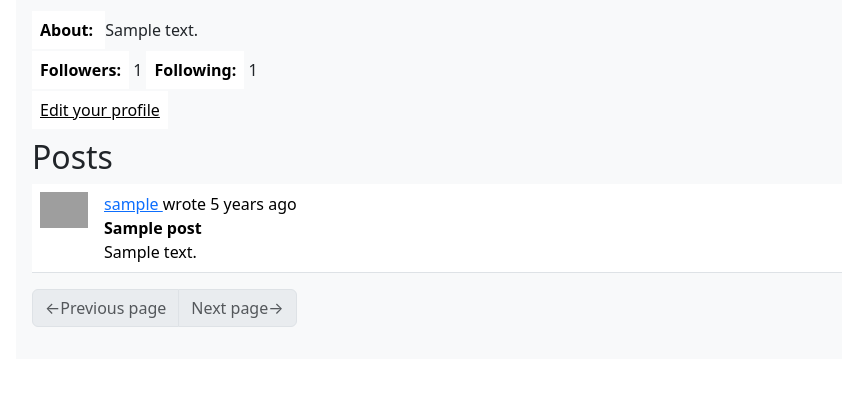
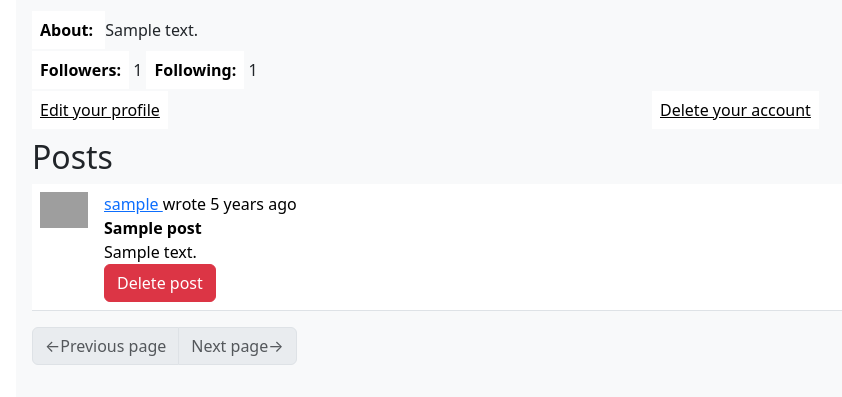
Before and after one commit to Francisiek/flask_webapp_test, a Flask app: a page that uses webapp/templates/base.html in a window 1280 px wide. Shown: the part 482-879 px from the top of the page, without its empty margins (0-842 px from the left). Before the commit the page ends 809 px from the top, so only its background shows below. Run offline with Flask 3, Linux system fonts and the light colour scheme; a user stored in the database is signed in; tables that the repository leaves empty hold one stand-in row (values such as "Sample post"); some libraries are stand-ins or nearby versions; grey boxes are pictures that could not be loaded.

Commit message:
improved translation, post and account deletion

```diff
--- a/webapp/main/routes.py
+++ b/webapp/main/routes.py
@@ -1,9 +1,11 @@
+from crypt import methods
 
 from flask import render_template, url_for, flash, redirect, request, g, current_app
 from flask_login import current_user, login_required
 from flask_babel import _, get_locale
 from datetime import datetime, timezone
 import sqlalchemy as sqa
+from urllib.parse import urlsplit, urlparse, urlunparse
 
 from webapp import db
 from webapp.main.forms import EmptyForm, PostForm, EditProfileForm, SearchForm
@@ -13,6 +15,13 @@ from webapp.main import bp
 @bp.before_request
 def before_request():
     g.locale = str(get_locale())
+
+    url = urlparse(request.url)
+    url = url._replace(scheme='')
+    url = url._replace(netloc='')
+    url = urlunparse(url)
+
+    g.current_path_and_args = url
 
     if current_user.is_authenticated:
         current_user.last_seen = datetime.now(timezone.utc)
@@ -81,6 +90,23 @@ def index_page():
 
     return render_template('index_page.html', title='Home page',
                     posts=posts, post_form=post_form, next_url=next_url, prev_url=prev_url)
+
+@bp.route('/delete_post/<post_id>', methods=['POST'])
+def delete_post(post_id):
+    post = db.session.get(Post, post_id)
+
+    next_page = request.args.get('next')
+
+    if not next_page or urlsplit(next_page).netloc != '':
+        next_page = url_for('main.index_page')
+
+    if post and current_user == post.author:
+        post.remove_post()
+        db.session.commit()
+        flash(_('Deleted that post.'))
+    else:
+        flash(_('This post doesn\'t exists.'))
+    return redirect(next_page)
 
 @bp.route('/user/<username>')
 @login_required
--- a/webapp/models.py
+++ b/webapp/models.py
@@ -19,7 +19,7 @@ followers_table = sqa.Table('followers', db.metadata,
 class SearchableMixin(object):
     @classmethod
     def search(cls, expression, page, per_page):
-        ids, total = query_index(cls.__tablename__, expression, page, per_page)
+        ids, total = query_index(cls.__class__, expression, page, per_page)
 
         if total == 0:
             return [], 0
@@ -46,25 +46,25 @@ class SearchableMixin(object):
     def after_commit(cls, session):
         for obj in session._changes['add']:
             if isinstance(obj, SearchableMixin):
-                add_to_index(obj.__tablename__, obj)
+                add_to_index(obj.__class__, obj)
         for obj in session._changes['update']:
             if isinstance(obj, SearchableMixin):
-                add_to_index(obj.__tablename__, obj)
+                add_to_index(obj.__class__, obj)
         for obj in session._changes['delete']:
             if isinstance(obj, SearchableMixin):
-                remove_from_index(cls.__tablename__, obj)
+                remove_from_index(obj.__class__, obj)
         session._changes = None
 
     @classmethod
     def reindex(cls):
         for obj in db.session.scalars(sqa.select(cls)):
-            add_to_index(cls.__tablename__, obj)
+            add_to_index(obj.__class__, obj)
 
 db.event.listen(db.session, 'before_commit', SearchableMixin.before_commit)
 db.event.listen(db.session, 'after_commit', SearchableMixin.after_commit)
 
 class User(UserMixin, db.Model):
-    __searchable = ['username']
+    __searchable__ = ['username']
     id:         sqo.Mapped[int] = sqo.mapped_column(primary_key=True)
     username:   sqo.Mapped[str] = sqo.mapped_column(sqa.String(64), index=True, unique=True)
     email:      sqo.Mapped[str] = sqo.mapped_column(sqa.String(128), index=True, unique=True)
@@ -72,16 +72,18 @@ class User(UserMixin, db.Model):
     about:      sqo.Mapped[Optional[str]] = sqo.mapped_column(sqa.String(3072))
     last_seen:  sqo.Mapped[Optional[datetime]] = sqo.mapped_column(default=lambda: datetime.now(timezone.utc))
 
-    posts:      sqo.WriteOnlyMapped['Post'] = sqo.relationship(back_populates='author')
+    posts:      sqo.WriteOnlyMapped['Post'] = sqo.relationship(back_populates='author', passive_deletes=True)
 
     followers:  sqo.WriteOnlyMapped['User'] = sqo.relationship(
         secondary=followers_table, primaryjoin=(followers_table.c.followed_id == id),
-        secondaryjoin=(followers_table.c.follower_id == id), back_populates='following'
+        secondaryjoin=(followers_table.c.follower_id == id), back_populates='following',
+        passive_deletes=True
     )
 
     following:   sqo.WriteOnlyMapped['User'] = sqo.relationship(
         secondary=followers_table, primaryjoin=(followers_table.c.follower_id == id),
-        secondaryjoin=(followers_table.c.followed_id == id), back_populates='followers'
+        secondaryjoin=(followers_table.c.followed_id == id), back_populates='followers',
+        passive_deletes=True
     )
 
     def set_password(self, password):
@@ -109,6 +111,11 @@ class User(UserMixin, db.Model):
 
         return db.session.get(User, user_id)
 
+    def remove_user(self):
+        for post in self.get_posts():
+            post.remove_post()
+
+        db.session.delete(self)
 
     def avatar(self, size):
         hash = md5((self.username+self.email+str(2384129234)).encode('utf-8')).hexdigest()
@@ -192,5 +199,8 @@ class Post(SearchableMixin, db.Model):
 
     author:     sqo.Mapped[User] = sqo.relationship(back_populates='posts')
 
+    def remove_post(self):
+        db.session.delete(self)
+
     def __repr__(self):
-        return f'<Post {self.title} by {self.user_id}'
+        return f'<Post {self.title} by {self.user_id}>'
--- a/webapp/templates/auth/login_page.html
+++ b/webapp/templates/auth/login_page.html
@@ -7,7 +7,7 @@
 
     {{ macro_form.form_field(form.username) }}
     {{ macro_form.form_field(form.password) }}
-    {{ _('Remember me:') }} {{ macro_submit.submit_field(form.remember_me) }}
+    {{ macro_checkbox.checkbox(form.remember_me) }}
     {{ macro_submit.submit_field(form.submit) }}
 
     <p>
--- a/webapp/templates/base.html
+++ b/webapp/templates/base.html
@@ -1,6 +1,7 @@
 <!DOCTYPE html>
 {% import "macro_form_field.html" as macro_form %}
 {% import "macro_submit_field.html" as macro_submit %}
+{% import "macro_checkbox.html" as macro_checkbox %}
 
 <html>
 <head>
--- /dev/null
+++ b/webapp/templates/macro_checkbox.html
@@ -0,0 +1,6 @@
+{% macro checkbox(field) %}
+<div class="mb-3">
+    {{ field.label }}
+    {{ field() }}
+</div>
+{% endmacro %}
--- a/webapp/templates/sub_post.html
+++ b/webapp/templates/sub_post.html
@@ -17,8 +17,15 @@
             <b>{{ post.title }}</b>
             <br>
             <span id="post-{{ post.id }}">{{ post.body }}</span>
+            <br>
+            {% if post.author == current_user %}
+                <form action=
+                "{{ url_for('main.delete_post', post_id=post.id, next=g.current_path_and_args) }}"
+                method="post">
+                    <input class="btn btn-danger" type="submit" value="{{ _('Delete post') }}">
+                </form>
+            {% endif %}
             {% if post.language and post.language != g.locale %}
-                <br>
                 <span id="translation-{{ post.id }}">
                     <a href="javascript:translate(
                         'post-{{ post.id }}',
--- a/webapp/templates/user_page.html
+++ b/webapp/templates/user_page.html
@@ -58,6 +58,11 @@
                 <a href="{{ url_for('main.edit_profile_page') }}">{{ _('Edit your profile') }}</a>
             {% endif %}
         </div>
+        <div class="col">
+            {% if user == current_user %}
+                <a href="{{ url_for('auth.delete_account_page') }}">{{ _('Delete your account') }}</a>
+            {% endif %}
+        </div>
     </div>
 </div>
 
```
Also changed, not shown: webapp/auth/forms.py (+10 -5 lines), webapp/auth/routes.py (+25 -1 lines), webapp/templates/auth/delete_account_page.html (added, +11 -0 lines), dbs/webapp.db, webapp/translations/pl/LC_MESSAGES/messages.po, 1 other file.
